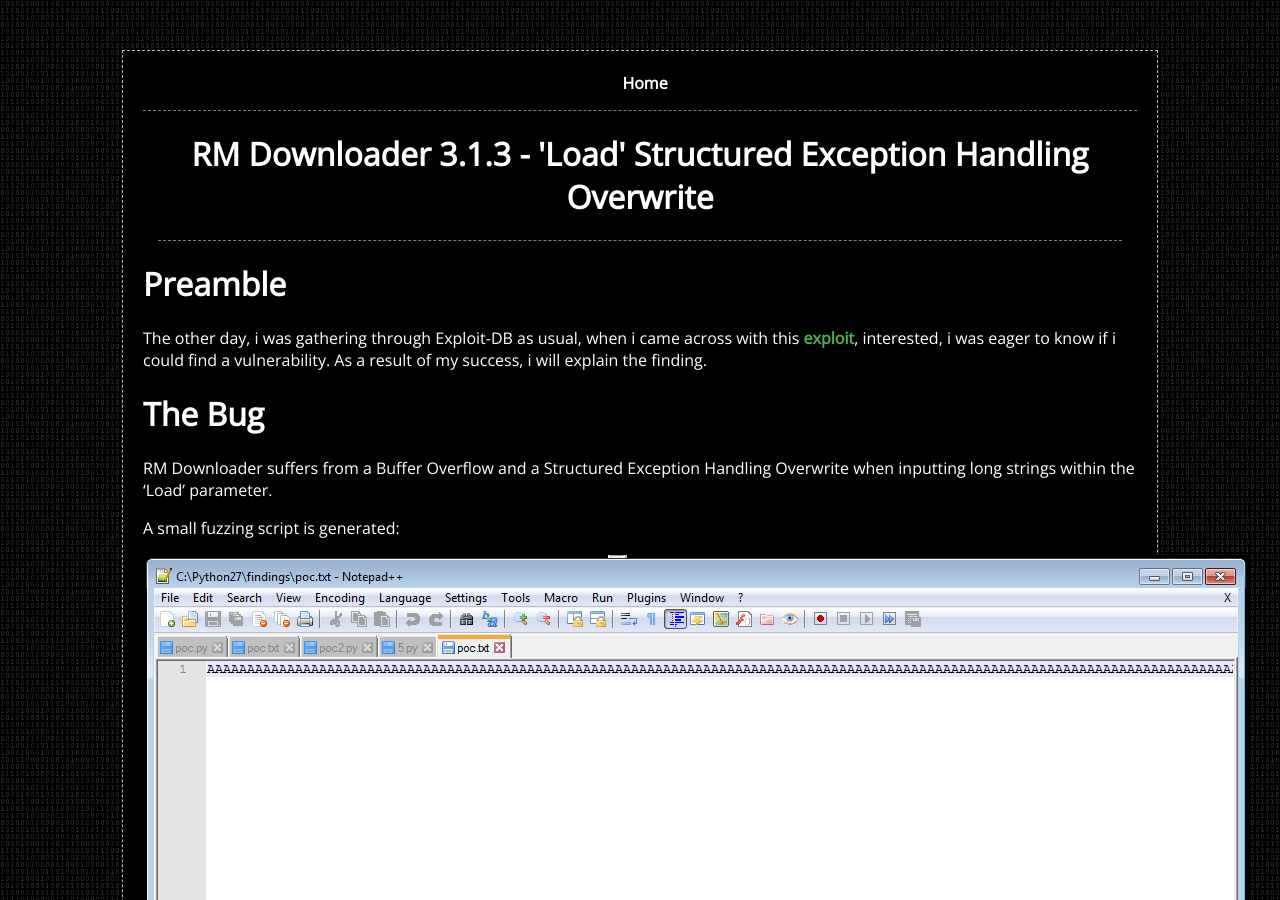
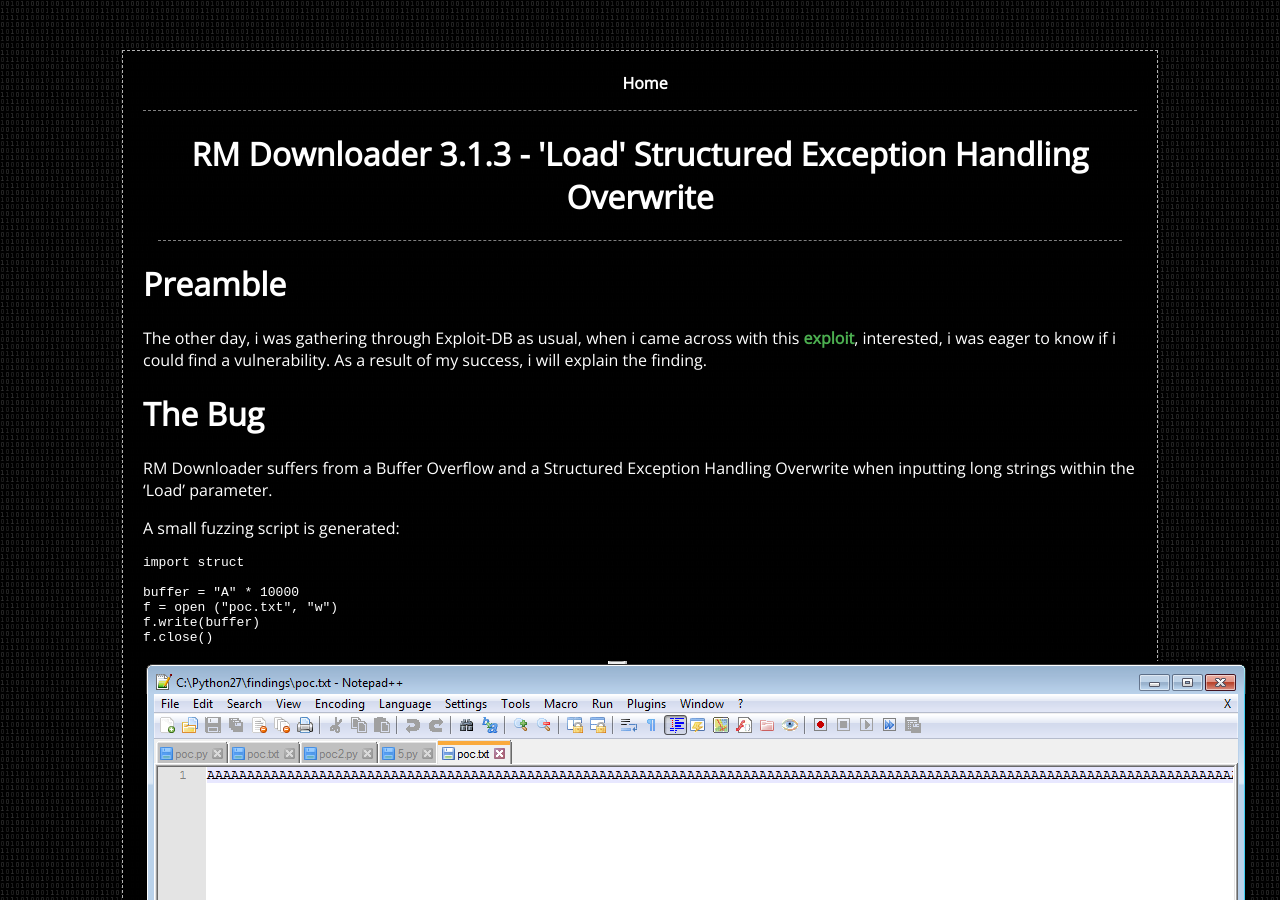
Before and after one commit to whitecr0wz/whitecr0wz.github.io, a Jekyll site: the page built from _posts/posts/2020-04-21-Exploiting-RM-Downloader-SEH.md, in a window 1280 px wide and 900 px high. Built offline with Jekyll 4.4.1, drawn with Linux system fonts in a browser that asks for light colours.

Commit message:
Update 2020-04-21-Exploiting-RM-Downloader-SEH.md

````diff
--- a/_posts/posts/2020-04-21-Exploiting-RM-Downloader-SEH.md
+++ b/_posts/posts/2020-04-21-Exploiting-RM-Downloader-SEH.md
@@ -18,4 +18,13 @@
 
 A small fuzzing script is generated:
 
+```1
+import struct
+
+buffer = "A" * 10000
+f = open ("poc.txt", "w")
+f.write(buffer)
+f.close()
+```
+
 ![](/assets/img/Findings5/1.png)
````
